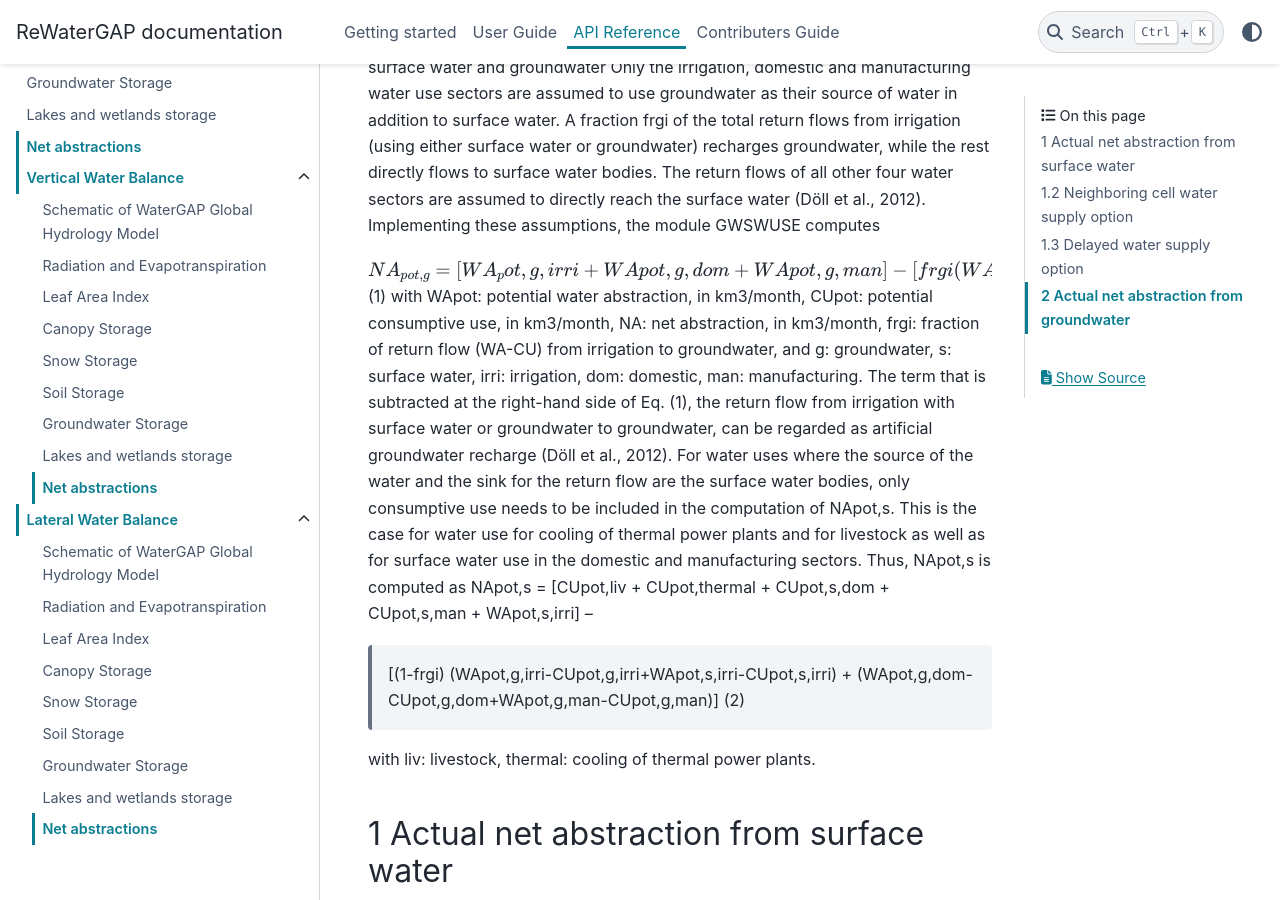
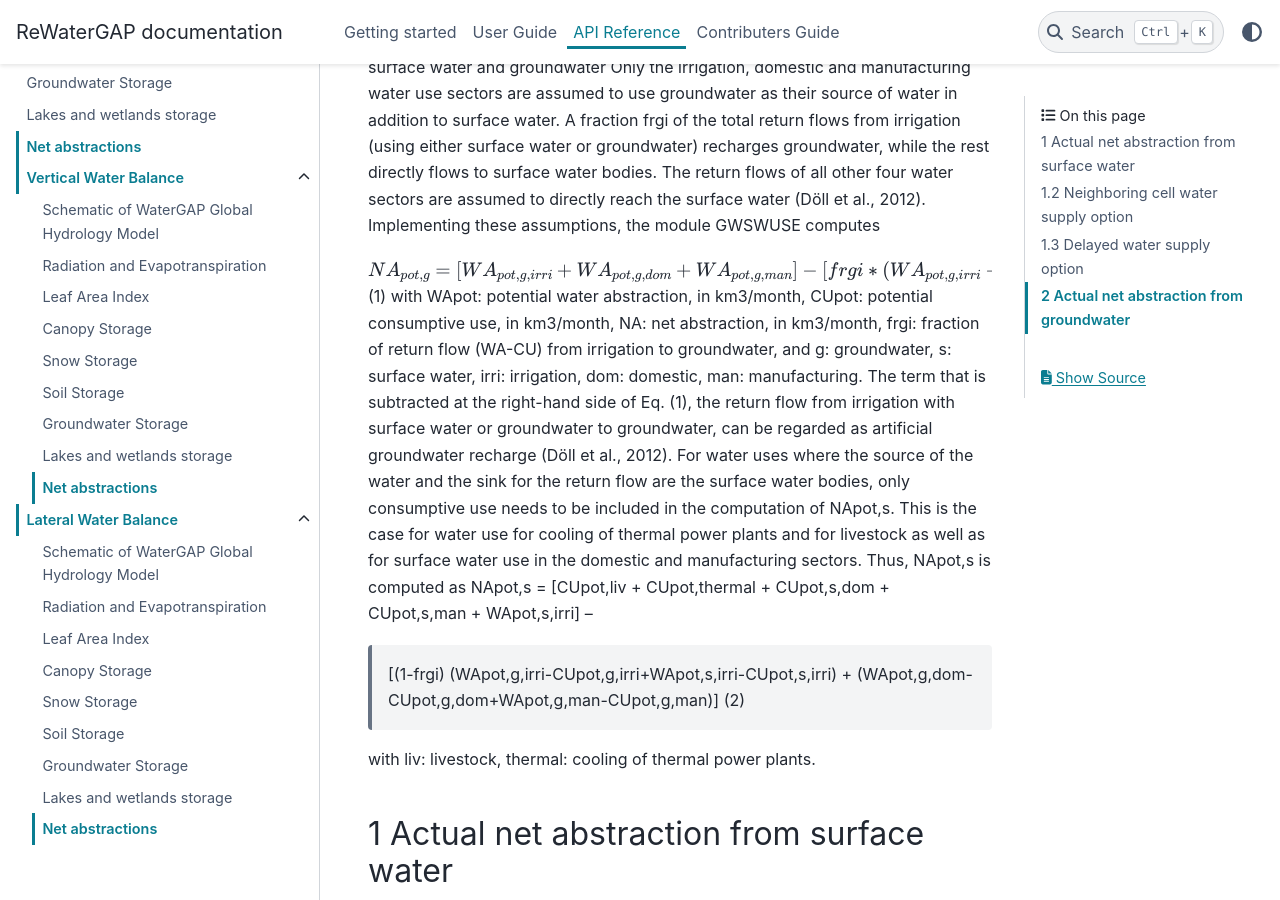
Before and after one commit to HydrologyFrankfurt/ReWaterGAP, a Sphinx documentation site: the page built from docs/api_docs/net_abstractions.rst, in a window 1280 px wide and 900 px high, scrolled down 657 px. Built offline with Sphinx 7.4.7 and the PyData theme 0.15.4, drawn with Linux system fonts in a browser that asks for light colours.

Commit message:
Update net_abstractions.rst

```diff
--- a/docs/api_docs/net_abstractions.rst
+++ b/docs/api_docs/net_abstractions.rst
@@ -5,7 +5,7 @@
 1 Computation of potential net abstractions from surface water and groundwater
 Only the irrigation, domestic and manufacturing water use sectors are assumed to use groundwater as their source of water in addition to surface water. A fraction frgi of the total return flows from irrigation (using either surface water or groundwater) recharges groundwater, while the rest directly flows to surface water bodies. The return flows of all other four water sectors are assumed to directly reach the surface water (Döll et al., 2012). Implementing these assumptions, the module GWSWUSE computes
 
-:math:`NA_{pot,g} = [WA_pot,g,irri + WApot,g,dom+WApot,g,man] - [frgi (WApot,g,irri-CUpot,g,irri+WApot,s,irri-CUpot,s,irri)]`	 (1)
+:math:`NA_{pot,g} = [WA_{pot,g,irri} + WA_{pot,g,dom} + WA_{pot,g,man}] - [frgi*(WA_{pot,g,irri} -CU_{pot,g,irri} + WA_{pot,s,irri} - CU{pot,s,irri})]`	 (1)
 with WApot: potential water abstraction, in km3/month, CUpot: potential consumptive use, in km3/month, NA: net abstraction, in km3/month, frgi: fraction of return flow (WA-CU) from irrigation to groundwater, and g: groundwater, s: surface water, irri: irrigation, dom: domestic, man: manufacturing. The term that is subtracted at the right-hand side of Eq. (1), the return flow from irrigation with surface water or groundwater to groundwater, can be regarded as artificial groundwater recharge (Döll et al., 2012).
 For water uses where the source of the water and the sink for the return flow are the surface water bodies, only consumptive use needs to be included in the computation of NApot,s. This is the case for water use for cooling of thermal power plants and for livestock as well as for surface water use in the domestic and manufacturing sectors. Thus, NApot,s is computed as
 NApot,s = [CUpot,liv + CUpot,thermal + CUpot,s,dom + CUpot,s,man + WApot,s,irri] –
```
